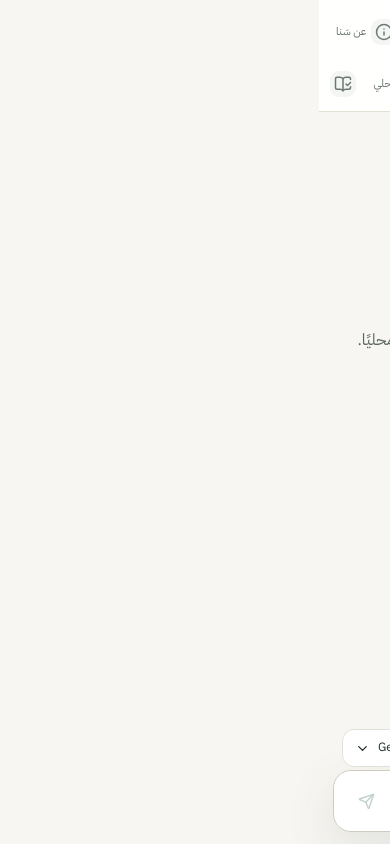
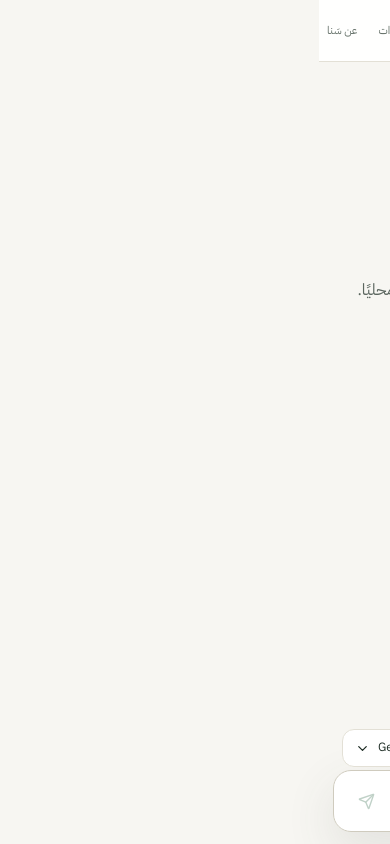
Before and after one commit to xdeebx1/DRAi, a React (Vite) app: page /chat in a window 390 px wide. Built offline with nearby package versions, Linux system fonts and the light colour scheme.

Commit message:
Simplify the top navigation bar
Co-authored-by: Copilot <223556219+Copilot@users.noreply.github.com>

```diff
--- a/src/components/layout/Layout.tsx
+++ b/src/components/layout/Layout.tsx
@@ -1,10 +1,6 @@
 import { useEffect } from 'react'
 import { Link, Outlet, useLocation } from 'react-router-dom'
 import { useTranslation } from 'react-i18next'
-import {
-  BookOpen, BookOpenCheck, ClipboardCheck, Info, MessageSquarePlus,
-  ScanLine,
-} from 'lucide-react'
 
 export function Layout() {
   const { t, i18n } = useTranslation()
@@ -34,7 +30,6 @@ export function Layout() {
           <span className="rail-brand-mark" aria-hidden="true">س</span>
           <span className="rail-brand-copy">
             <strong>{isArabic ? 'سَنا' : 'Sana'}</strong>
-            <small>{t('homePill')}</small>
           </span>
         </Link>
         <nav className="rail-nav" aria-label={isArabic ? 'التنقل الرئيسي' : 'Primary navigation'}>
@@ -42,35 +37,30 @@ export function Layout() {
             className={`rail-link ${isChatRoute && !imageAnalysisActive ? 'active' : ''}`}
             to="/chat"
           >
-            <span className="rail-link-icon"><MessageSquarePlus size={18} /></span>
             <span className="rail-link-label">{t('newChat')}</span>
           </Link>
           <Link
             className={`rail-link ${isActive('/encyclopedia') ? 'active' : ''}`}
             to="/encyclopedia"
           >
-            <span className="rail-link-icon"><BookOpen size={18} /></span>
             <span className="rail-link-label">{t('navLibrary')}</span>
           </Link>
           <Link
             className={`rail-link ${imageAnalysisActive ? 'active' : ''}`}
             to="/chat?tool=covid-chest-xray"
           >
-            <span className="rail-link-icon"><ScanLine size={18} /></span>
             <span className="rail-link-label">{t('libraryCategoryImage')}</span>
           </Link>
           <Link
             className={`rail-link ${isActive('/guidelines') ? 'active' : ''}`}
             to="/guidelines"
           >
-            <span className="rail-link-icon"><BookOpenCheck size={18} /></span>
             <span className="rail-link-label">{t('navGuidelines')}</span>
           </Link>
           <Link
             className={`rail-link ${isActive('/clinical-review') ? 'active' : ''}`}
             to="/clinical-review"
           >
-            <span className="rail-link-icon"><ClipboardCheck size={18} /></span>
             <span className="rail-link-label">{t('navClinicalReview')}</span>
           </Link>
         </nav>
@@ -79,7 +69,6 @@ export function Layout() {
             className={`rail-link ${isActive('/about') ? 'active' : ''}`}
             to="/about"
           >
-            <span className="rail-link-icon"><Info size={18} /></span>
             <span className="rail-link-label">{t('navAbout')}</span>
           </Link>
         </div>
--- a/src/index.css
+++ b/src/index.css
@@ -44,7 +44,7 @@ img { display: block; max-width: 100%; }
 .app-shell { min-height: 100vh; background: #F7F6F2; }
 
 .premium-app-shell {
-  --rail-height: 78px;
+  --rail-height: 72px;
   min-height: 100dvh;
   display: flex;
   flex-direction: column;
@@ -585,19 +585,19 @@ html[dir="rtl"] .user-bubble { border-radius: 20px 20px 20px 4px; }
   align-items: center;
   border-block-end: 1px solid #E3E0D6;
   background: rgba(255, 255, 255, .96);
-  padding: 10px clamp(14px, 3vw, 42px);
+  padding: 8px clamp(18px, 3vw, 40px);
   z-index: 20;
   overflow: visible;
 }
 
 .rail-brand {
   flex: 0 0 auto;
-  min-height: 50px;
+  min-height: 46px;
   display: flex;
   align-items: center;
-  gap: 9px;
-  padding: 4px 6px;
-  border-radius: 14px;
+  gap: 8px;
+  padding: 3px 4px;
+  border-radius: 10px;
   color: #1B2A22;
   transition: background .18s ease;
 }
@@ -605,12 +605,12 @@ html[dir="rtl"] .user-bubble { border-radius: 20px 20px 20px 4px; }
 .rail-brand:focus-visible { background: #F2F6F2; }
 
 .rail-brand-mark {
-  width: 42px;
-  height: 42px;
-  flex: 0 0 42px;
+  width: 38px;
+  height: 38px;
+  flex: 0 0 38px;
   display: grid;
   place-items: center;
-  border-radius: 13px;
+  border-radius: 11px;
   background: linear-gradient(145deg, #1F5D3A, #16472D);
   box-shadow: 0 5px 12px rgba(31, 93, 58, .16);
   color: #FFFFFF;
@@ -620,74 +620,47 @@ html[dir="rtl"] .user-bubble { border-radius: 20px 20px 20px 4px; }
 .rail-brand-copy {
   display: grid;
   min-width: 0;
-  line-height: 1.4;
+  line-height: 1.2;
 }
 .rail-brand-copy strong { font-size: 17px; font-weight: 700; }
-.rail-brand-copy small {
-  overflow: hidden;
-  color: #78847C;
-  font-size: 11px;
-  text-overflow: ellipsis;
-  white-space: nowrap;
-}
 
 .rail-nav {
   flex: 1;
   min-width: 0;
   display: flex;
   align-items: center;
-  justify-content: center;
-  gap: 3px;
-  margin-inline: clamp(14px, 2.5vw, 34px);
+  justify-content: flex-start;
+  gap: clamp(12px, 2vw, 24px);
+  margin-inline: clamp(18px, 4vw, 48px) auto;
 }
 .rail-link {
   position: relative;
   flex: 0 0 auto;
-  min-height: 44px;
+  min-height: 42px;
   display: flex;
   align-items: center;
-  gap: 7px;
-  padding: 5px 10px;
-  border-radius: 12px;
+  padding: 5px 0;
+  border-radius: 0;
   color: #657169;
-  font-size: 12px;
-  font-weight: 500;
-  transition: background .18s ease, color .18s ease, transform .18s ease;
+  font-size: 13px;
+  font-weight: 400;
+  transition: color .18s ease;
   white-space: nowrap;
 }
 .rail-link:hover {
-  background: #F3F6F3;
   color: #1F5D3A;
 }
 .rail-link.active {
-  background: #EAF3EC;
   color: #1F5D3A;
-  font-weight: 700;
+  font-weight: 600;
 }
 .rail-link.active::before {
   position: absolute;
-  inset-inline: 14px;
+  inset-inline: 0;
   inset-block-end: 0;
-  height: 3px;
-  border-radius: 3px;
+  height: 2px;
   background: #1F5D3A;
   content: '';
-}
-.rail-link-icon {
-  width: 29px;
-  height: 29px;
-  flex: 0 0 29px;
-  display: grid;
-  place-items: center;
-  border-radius: 9px;
-  background: #F4F6F3;
-  color: #6D7972;
-  transition: background .18s ease, color .18s ease;
-}
-.rail-link:hover .rail-link-icon,
-.rail-link.active .rail-link-icon {
-  background: #FFFFFF;
-  color: #1F5D3A;
 }
 .rail-link-label { min-width: 0; }
 .rail-bottom {
@@ -894,39 +867,29 @@ html[dir="rtl"] .user-bubble { border-radius: 20px 20px 20px 4px; }
   .tool-library-grid { grid-template-columns: repeat(2, minmax(0, 1fr)); }
 }
 
-@media (max-width: 1000px) {
-  .premium-app-shell { --rail-height: 120px; }
-  .premium-app-shell > .premium-rail {
-    height: auto;
-    min-height: var(--rail-height);
-    flex-wrap: wrap;
-    row-gap: 0;
-    padding: 6px 12px 0;
-  }
-  .rail-brand { order: 1; }
+@media (max-width: 700px) {
+  .premium-app-shell { --rail-height: 66px; }
+  .premium-app-shell > .premium-rail { padding-inline: 12px; }
+  .rail-brand { gap: 5px; }
   .rail-nav {
-    order: 3;
-    flex: 0 0 100%;
     justify-content: flex-start;
-    gap: 4px;
-    margin: 0;
+    gap: 16px;
+    margin-inline: 12px;
     overflow-x: auto;
-    padding-block: 4px 5px;
     scrollbar-width: none;
   }
   .rail-nav::-webkit-scrollbar { display: none; }
-  .rail-bottom { order: 2; }
-  .rail-link { padding-inline: 8px; }
-  .rail-link.active::before { inset-inline: 10px; }
+  .rail-bottom { margin-inline-start: 0; }
+  .rail-link { min-height: 42px; font-size: 12px; }
 }
 
 @media (max-width: 620px) {
-  .premium-app-shell { --rail-height: 112px; }
-  .premium-app-shell > .premium-rail { padding-inline: 10px; }
-  .rail-brand-copy small { display: none; }
-  .rail-brand-mark { width: 38px; height: 38px; flex-basis: 38px; }
-  .rail-link { min-height: 42px; gap: 5px; padding-inline: 7px; font-size: 11px; }
-  .rail-link-icon { width: 26px; height: 26px; flex-basis: 26px; }
+  .premium-app-shell { --rail-height: 62px; }
+  .premium-app-shell > .premium-rail { padding-inline: 8px; }
+  .rail-brand-copy { display: none; }
+  .rail-brand-mark { width: 36px; height: 36px; flex-basis: 36px; }
+  .rail-nav { gap: 14px; margin-inline: 8px; }
+  .rail-link { min-height: 40px; font-size: 11px; }
   .premium-chat .chat-column { padding: 12px 12px 160px; }
   .premium-chat .doctor-empty { height: 52vh; }
   .premium-chat .doctor-empty h1 { font-size: 34px; }
```
